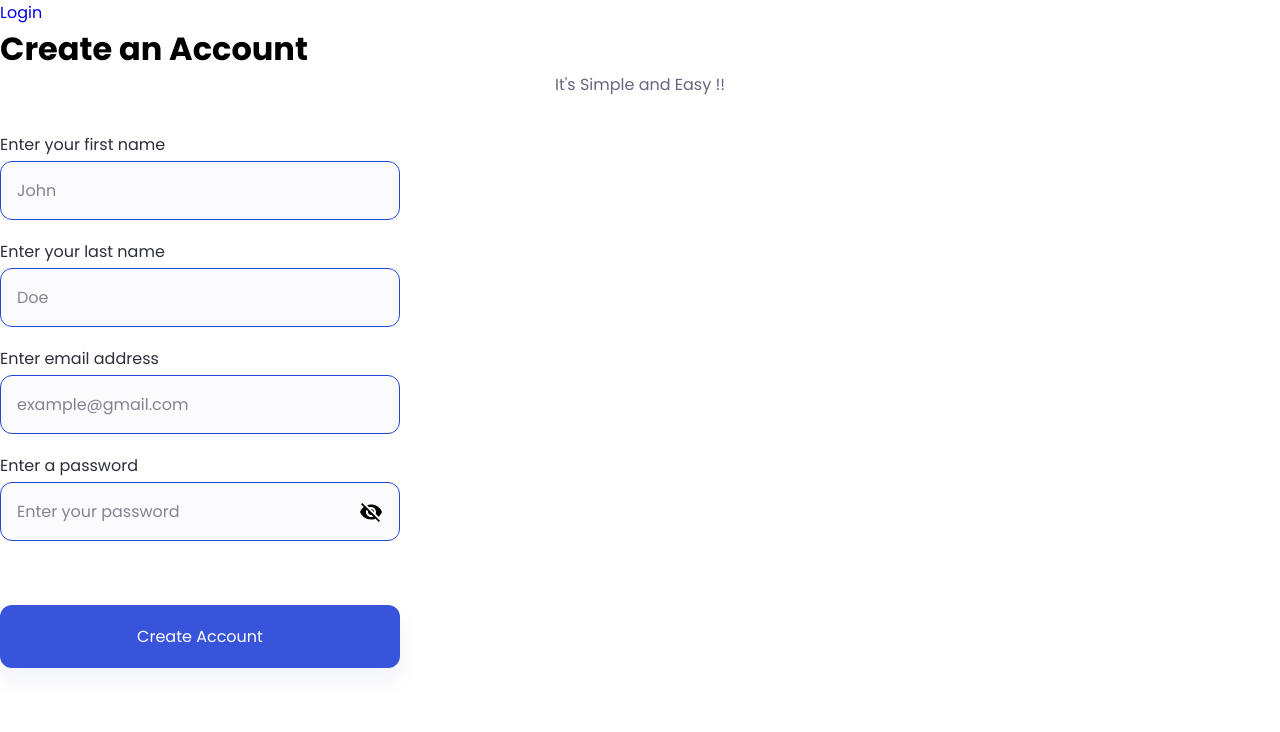
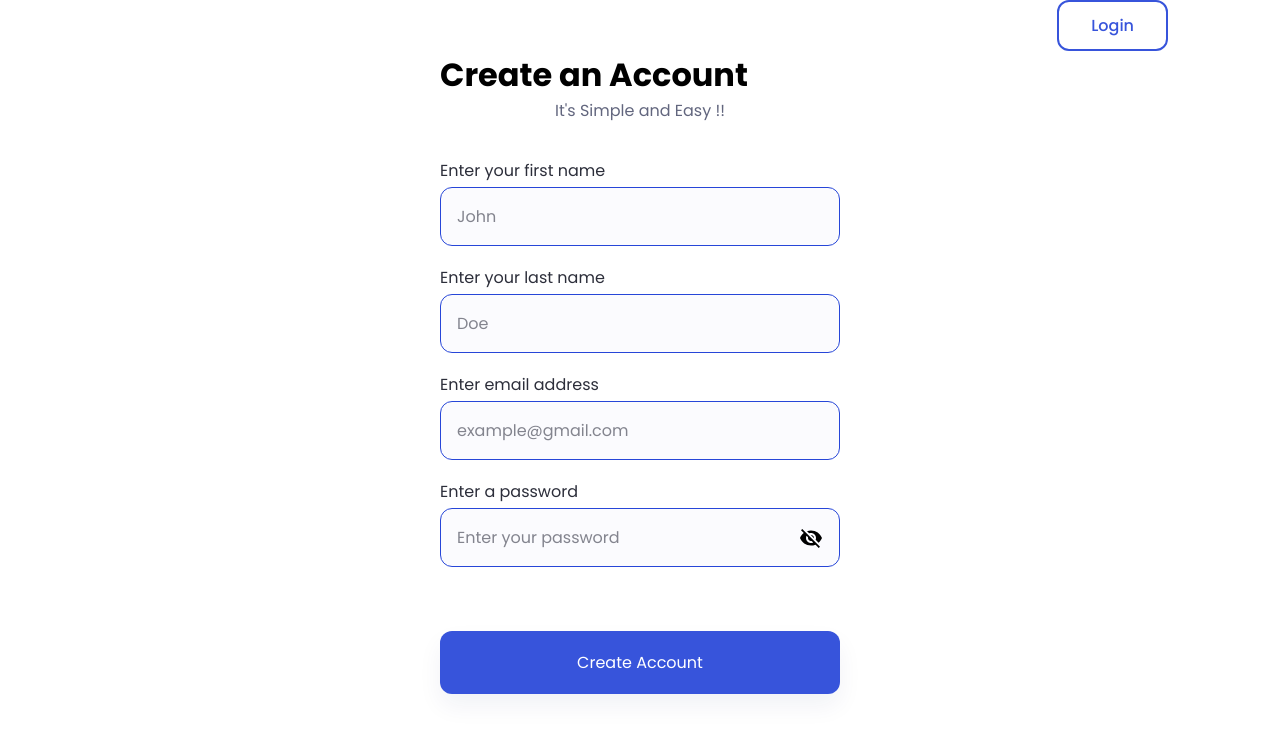
Before and after one commit to Trailiva/trailiva-web, a React (Create React App) app: page /register in a window 1280 px wide. Shown: the top 732 px of the page. Built offline with nearby package versions, Linux system fonts and the light colour scheme.

Commit message:
TRAIL-143: edit-login-page

```diff
--- a/src/components/Buttons/CustomButton.js
+++ b/src/components/Buttons/CustomButton.js
@@ -75,7 +75,6 @@ const CustomButton = (
     },
   });
 
-
   const icon = makeStyles({
     iconButton: {
       color: backgroundColor,
@@ -111,7 +110,7 @@ const CustomButton = (
           onClick={props.handleClick}
           href={props.href}
           disabled={props.disabled}
-          startIcon={startIcon}
+          startIcon={props.startIcon}
           endIcon={endIcon}
           sx={props.sx}
         >
--- a/src/pages/auth/login/Login.js
+++ b/src/pages/auth/login/Login.js
@@ -114,6 +114,7 @@ const Login = () => {
                 variant={"primary"}
                 color={"rgba(55, 84, 219, 1)"}
                 size={"large"}
+                startIcon={null}
                 loading={{
                   position: "start",
                   status: loading,
--- a/src/pages/auth/register/register.css
+++ b/src/pages/auth/register/register.css
@@ -69,7 +69,8 @@
   justify-content: space-between;
   max-width: 150vh;
   /*margin: 2rem auto;
-  */ /*padding: 0 2rem;
+  */
+  padding: 0 2rem;
 }
 
 .nav_bar * {
```
Lines whose indentation alone changed are shown as unchanged.
